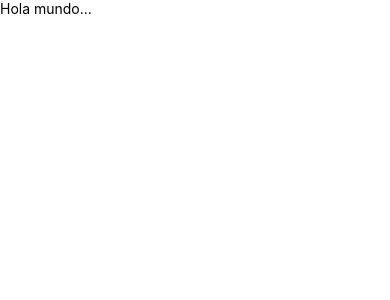
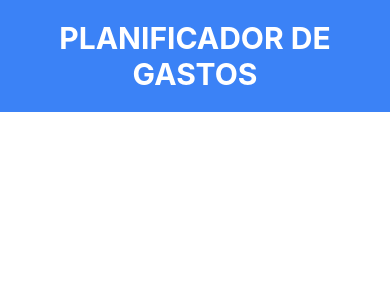
Before and after one commit to MorsaDevOmarG/planificador-mobile, a React Native app: screen / in a window 390 px wide. Shown: the top 300 px of the page. Built offline with nearby package versions, Linux system fonts and the light colour scheme.

Commit message:
Creando el HEADER

```diff
--- a/App.js
+++ b/App.js
@@ -1,15 +1,18 @@
-import { Text } from "react-native";
+import { SafeAreaView, StyleSheet, Text, View } from "react-native";
+
+import Header from './src/components/Header';
 
 function App() {
 
   return (
-    <>
-      <Text>
-        Hola mundo...
-      </Text>
-    </>
+    <View>
+      <Header />
+    </View>
   );
 };
 
+const styles = StyleSheet.create({
+
+});
 
 export default App;
--- /dev/null
+++ b/src/components/Header.js
@@ -0,0 +1,27 @@
+import React from 'react';
+import { StyleSheet, Text, View } from 'react-native';
+
+const Header = () => {
+  return (
+    <View style={styles.header}>
+      <Text style={styles.texto}>PLanificador de Gastos</Text>
+    </View>
+  );
+};
+
+const styles = StyleSheet.create({
+  header: {
+    backgroundColor: '#3B82F6'
+  },
+
+  texto: {
+    textAlign: 'center',
+    fontSize: 30,
+    color: '#FFF',
+    textTransform: 'uppercase',
+    fontWeight: 'bold',
+    paddingVertical: 20
+  }
+});
+
+export default Header;
```
